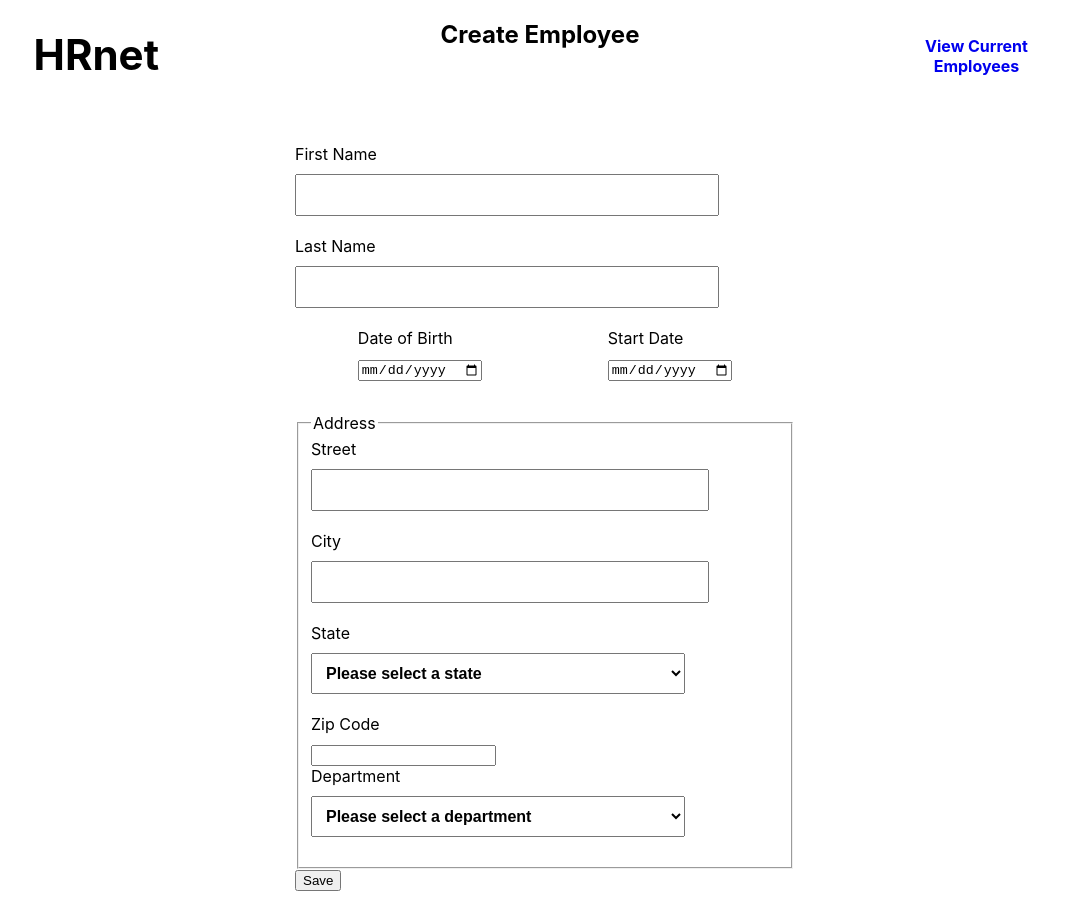
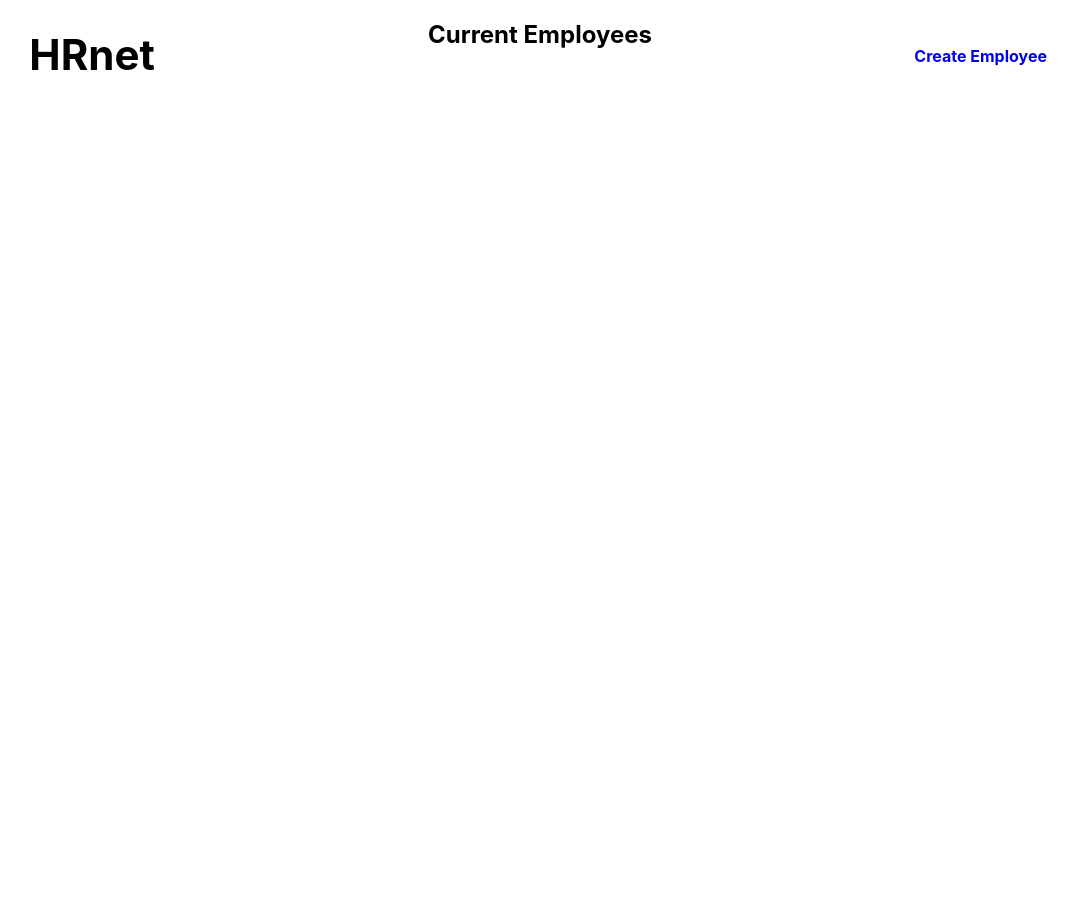
Before and after one commit to illeone/MillocoNicolas_14_20.08.2022, a React (Create React App) app in the folder hrnet/: page /list in a window 1280 px wide. Shown: the whole page, without its empty margins (95-1173 px from the left). After the commit the page ends 800 px from the top, so only its background shows below. Built offline with nearby package versions, Linux system fonts and the light colour scheme.

Commit message:
création de la page EmployeeList.js et installation de react-router-dom
NavLink entre les deux pages et mise en place des routes dans App.js

```diff
--- a/hrnet/package.json
+++ b/hrnet/package.json
@@ -8,6 +8,7 @@
     "@testing-library/user-event": "^13.5.0",
     "react": "^18.2.0",
     "react-dom": "^18.2.0",
+    "react-router-dom": "^6.10.0",
     "react-scripts": "5.0.1",
     "web-vitals": "^2.1.4"
   },
--- a/hrnet/src/App.js
+++ b/hrnet/src/App.js
@@ -1,12 +1,17 @@
+import { BrowserRouter as Router, Routes, Route } from "react-router-dom";
 import './App.css';
+import EmployeeList from "./components/EmployeeList";
 import EmployeeRegister from './components/EmployeeRegister';
 
 function App() {
   return (
-    <div className="App">
-      <header className="App-header">
-        <EmployeeRegister />
-      </header>
+    <div>
+      <Router>
+        <Routes>
+          <Route path="/" element={<EmployeeRegister/>} />
+          <Route path="/list" element={<EmployeeList/>} />
+        </Routes>
+      </Router>
     </div>
   );
 }
--- /dev/null
+++ b/hrnet/src/components/EmployeeList.js
@@ -0,0 +1,26 @@
+import React from "react";
+import { NavLink } from "react-router-dom";
+
+const EmployeeList = () => {
+  return (
+    <div className="employee-list-container">
+      <div className="container">
+        <div className="title">
+          <h1>HRnet</h1>
+        </div>
+        <div className="create-employee">
+          <h2>Current Employees</h2>
+        </div>
+        <NavLink to={"/"} style={{ textDecoration: "none" }}>
+            <div className="container-employees">
+            <a href="employee-list.html">Create Employee</a>
+            </div>
+        </NavLink>
+      </div>
+
+      <footer className="footer"></footer>
+    </div>
+  );
+};
+
+export default EmployeeList;
--- a/hrnet/src/components/EmployeeRegister.js
+++ b/hrnet/src/components/EmployeeRegister.js
@@ -1,4 +1,6 @@
 import React, {useState} from 'react'
+import { NavLink } from "react-router-dom";
+
 import {states, departments} from '../data/data'
 import Modal from './Modal'
 
@@ -69,9 +71,11 @@ return(
             <h1>HRnet</h1>
         </div>
         <div className="create-employee"><h2>Create Employee</h2></div>
-        <div className="container-employees">
-            <a href="employee-list.html">View Current Employees</a>
-        </div>
+        <NavLink to={"/List"} style={{ textDecoration: 'none' }}>
+            <div className="container-employees">
+                <a href="employee-list.html">View Current Employees</a>
+            </div>
+        </NavLink>
     </div>
     <div className="form-container">
          <form onSubmit={handleSubmit}>
```
Also changed, not shown: 1 other file (tests, documents, lock files or other folders).
